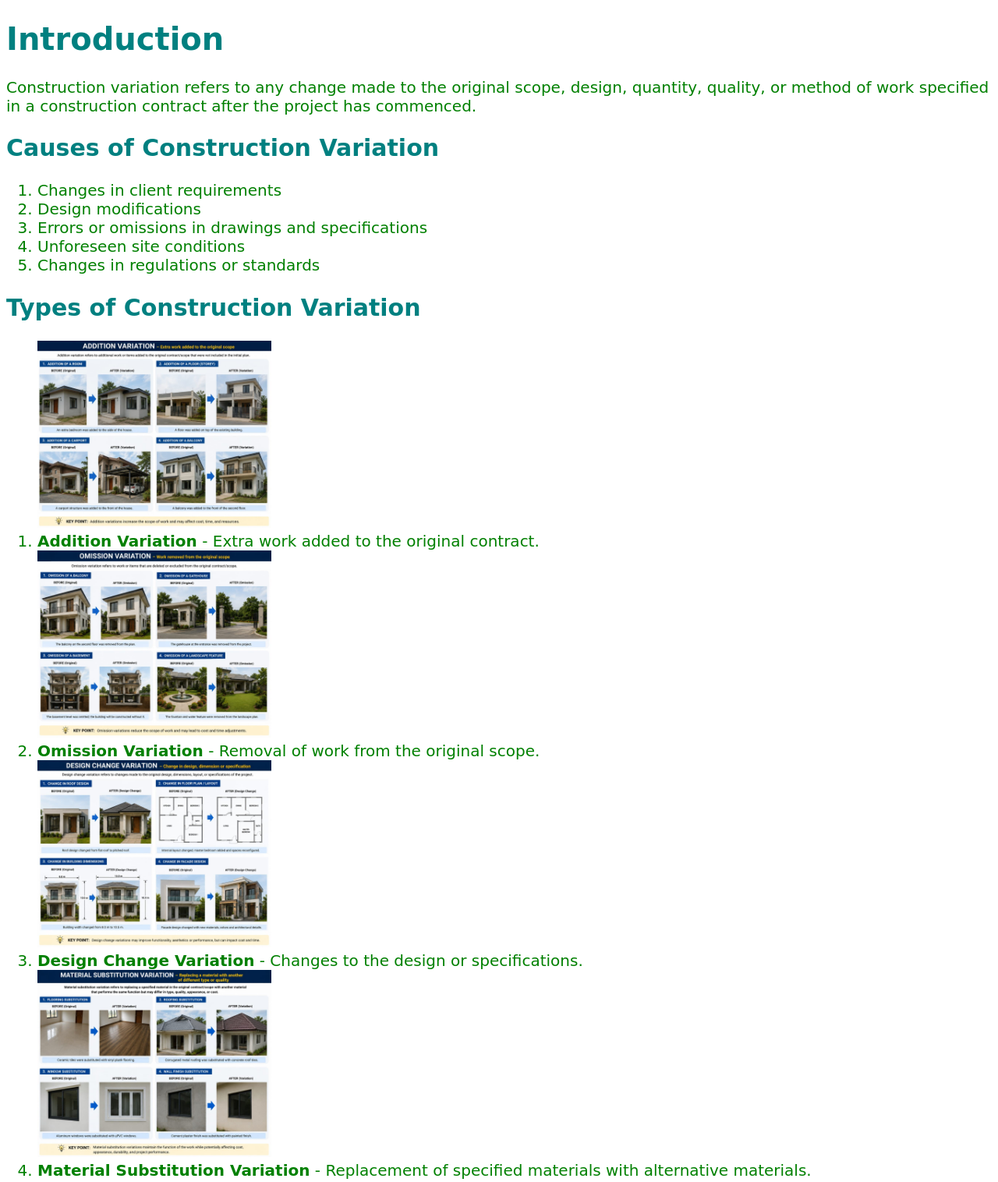
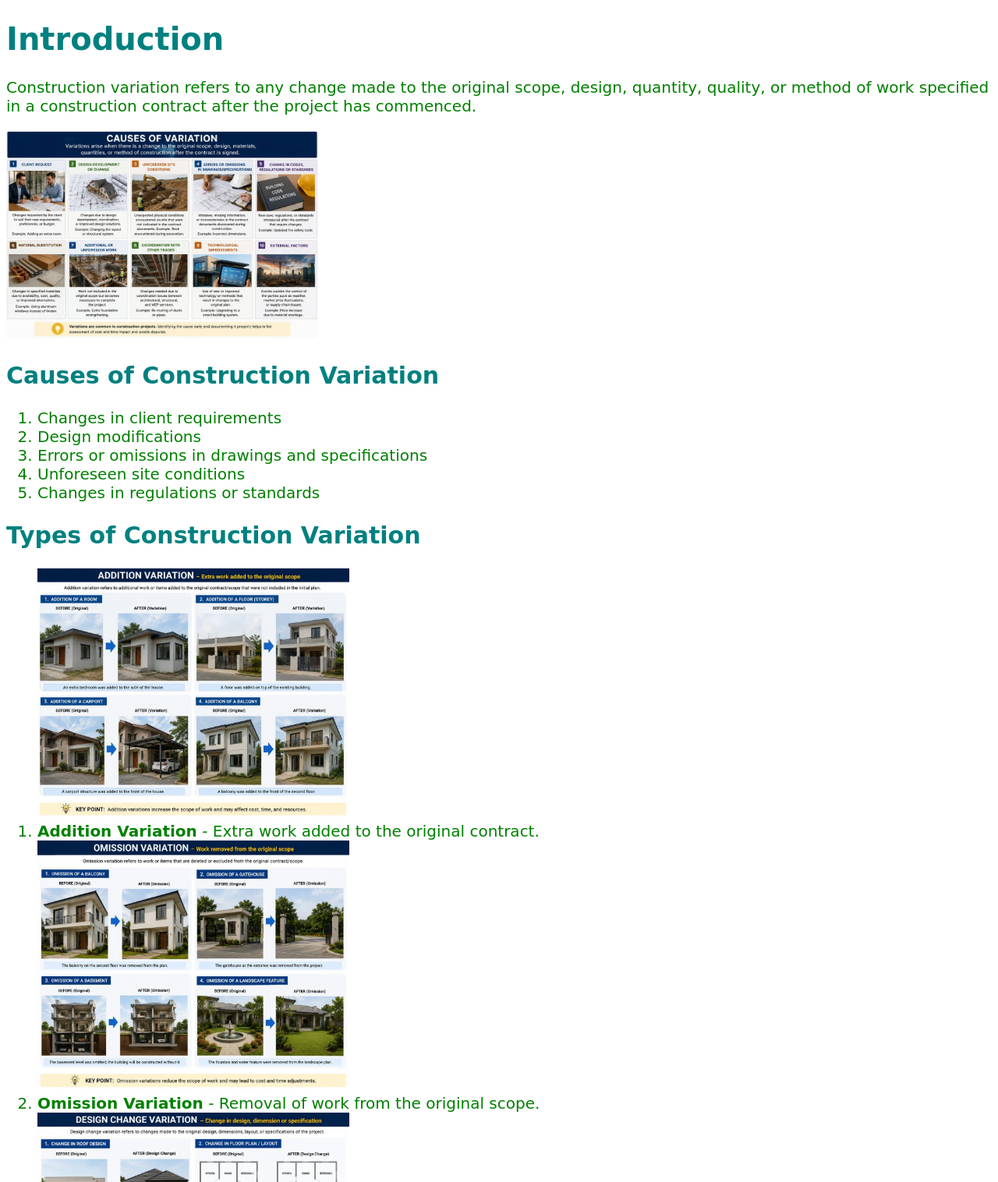
Before and after one commit to BernardOmini/constructionVariation, a plain HTML site: page index.html in a window 1280 px wide. Shown: the top 1516 px of the page at 78% size. Drawn offline with Linux system fonts and the light colour scheme.

Commit message:
my pictures

```diff
--- a/app.css
+++ b/app.css
@@ -1,27 +1,27 @@
 .causes {
-    width: 300px;
+    width: 400px;
 }
 
 .effects {
-    width: 300px;
+    width: 400px;
 }
 
 .addition {
-    width: 300px;
+    width: 400px;
 }
 
 .omission {
-    width: 300px;
+    width: 400px;
 
 }
 
 
 .design {
-    width: 300px;
+    width: 400px;
 }
 
 .material {
-    width: 300px;
+    width: 400px;
 }
 
 .types {
--- a/index.html
+++ b/index.html
@@ -15,7 +15,7 @@
         work
         specified in a construction contract after the project has commenced.
     </p>
-
+<img src="pictures/causes-of-variation.jpg" alt="causes-of-variation" class="causes">
     <h2>Causes of Construction Variation</h2>
     <ol>
         <li>Changes in client requirements</li>
@@ -36,7 +36,7 @@
             class="material">
         <li><b>Material Substitution Variation</b> - Replacement of specified materials with alternative materials.</li>
     </ol>
-
+<img src="pictures/effects-of-variation.jpg" alt="effects-of-variation" class="effects">
     <h2>Effects of Construction Variation</h2>
     <ul>
         <li>Increase or decrease in project cost</li>
```
Also changed, not shown: pictures/causes-of-variation.jpg (added), pictures/effects-of-variation.jpg (added).
